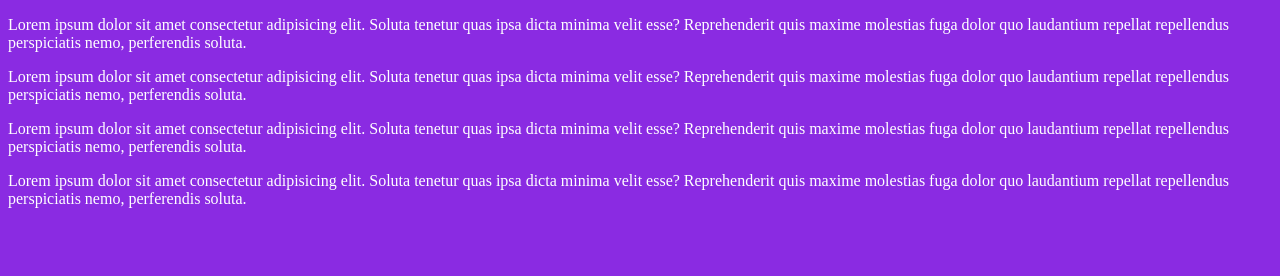
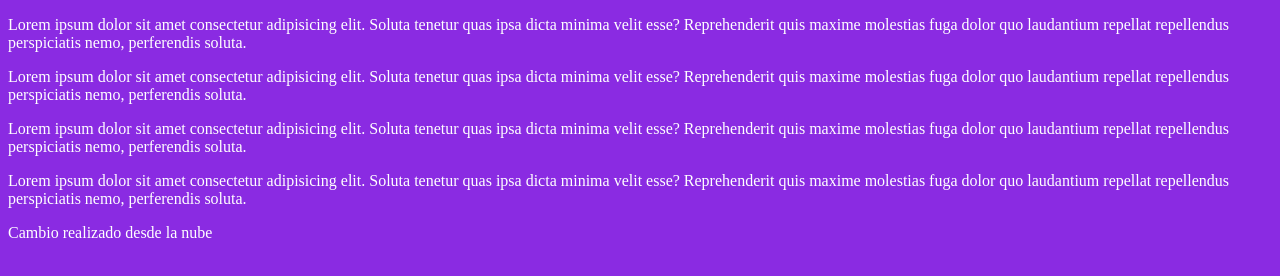
Before and after one commit to AntoniaPuertas/pruebagit, a plain HTML site: page index.html in a window 1280 px wide. Drawn offline with Linux system fonts and the light colour scheme.

Commit message:
Update index.html

```diff
--- a/index.html
+++ b/index.html
@@ -11,6 +11,6 @@
     <p>Lorem ipsum dolor sit amet consectetur adipisicing elit. Soluta tenetur quas ipsa dicta minima velit esse? Reprehenderit quis maxime molestias fuga dolor quo laudantium repellat repellendus perspiciatis nemo, perferendis soluta.</p>
     <p>Lorem ipsum dolor sit amet consectetur adipisicing elit. Soluta tenetur quas ipsa dicta minima velit esse? Reprehenderit quis maxime molestias fuga dolor quo laudantium repellat repellendus perspiciatis nemo, perferendis soluta.</p>
     <p>Lorem ipsum dolor sit amet consectetur adipisicing elit. Soluta tenetur quas ipsa dicta minima velit esse? Reprehenderit quis maxime molestias fuga dolor quo laudantium repellat repellendus perspiciatis nemo, perferendis soluta.</p>
-
+    <p>Cambio realizado desde la nube</p>
 </body>
 </html>
```
